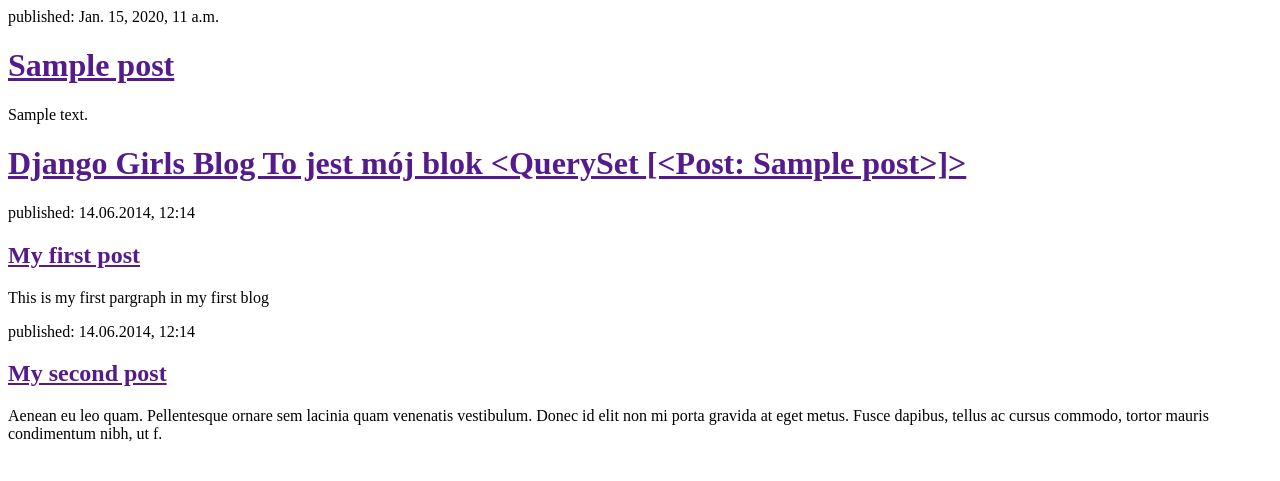
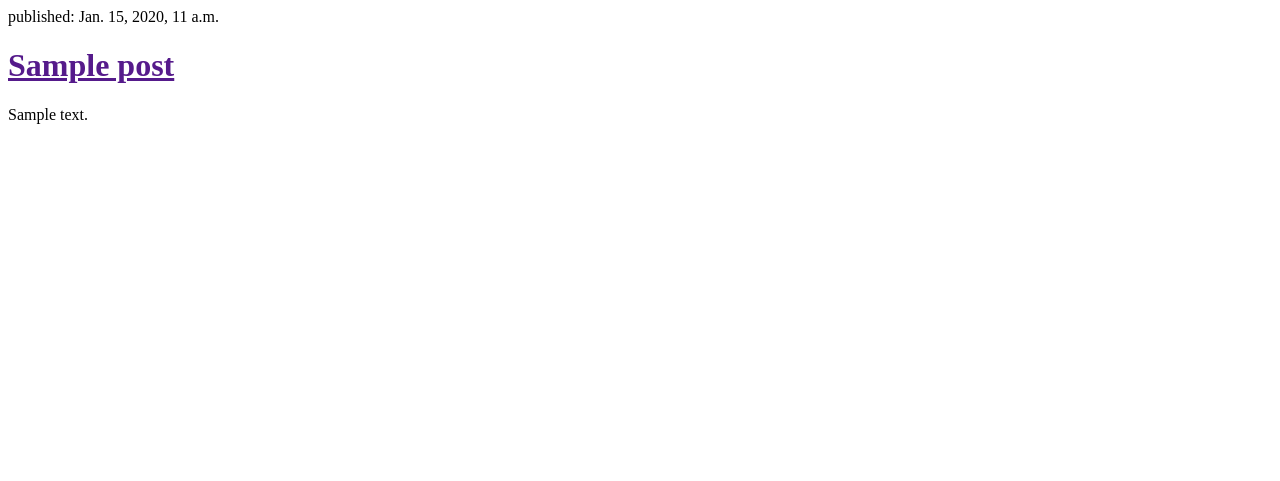
Before and after one commit to eszkadj/Myfirstblog, a Django app: template blog/templates/blog/post_list.html in a window 1280 px wide. Shown: the top 481 px of the page. Run offline with Django 3.2, Linux system fonts and the light colour scheme; the template is opened without the code that fills it: values that come from a table or form of the project are taken from there, others are empty; tables that the repository leaves empty hold one stand-in row (values such as "Sample post").

Commit message:
Rendering html

```diff
--- a/blog/templates/blog/post_list.html
+++ b/blog/templates/blog/post_list.html
@@ -13,22 +13,5 @@
     </div>
 	{% endfor %}
 
-        <div>
-            <h1><a href="">Django Girls Blog To jest mój blok
-            {{post}}
-            </a></h1>
-        </div>
-
-        <div>
-            <p>published: 14.06.2014, 12:14</p>
-            <h2><a href="">My first post</a></h2>
-            <p>This is my first pargraph in my first blog</p>
-        </div>
-
-        <div>
-            <p>published: 14.06.2014, 12:14</p>
-            <h2><a href="">My second post</a></h2>
-            <p>Aenean eu leo quam. Pellentesque ornare sem lacinia quam venenatis vestibulum. Donec id elit non mi porta gravida at eget metus. Fusce dapibus, tellus ac cursus commodo, tortor mauris condimentum nibh, ut f.</p>
-        </div>
     </body>
 </html>
```
